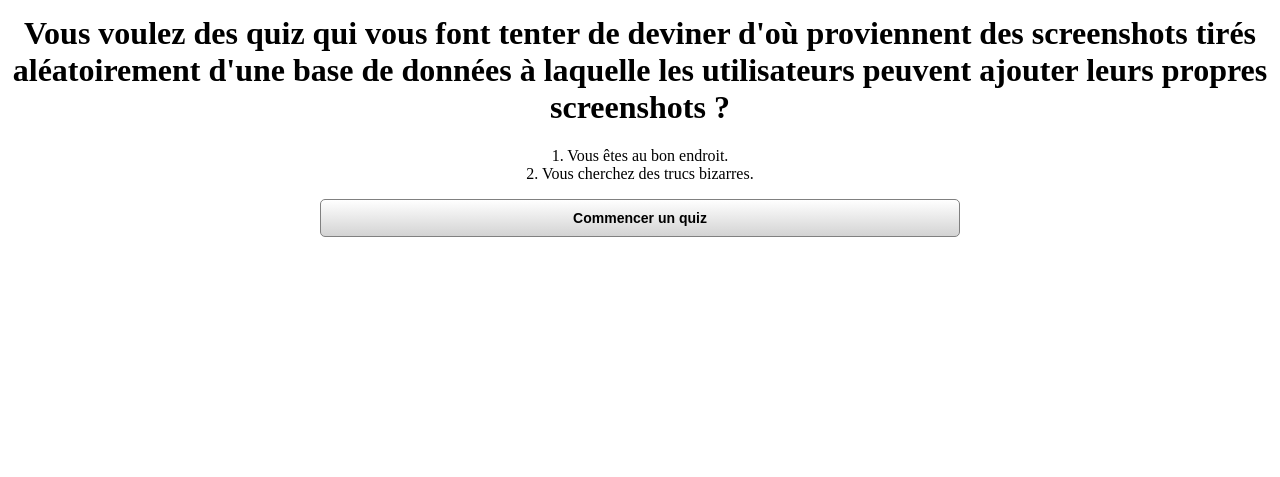
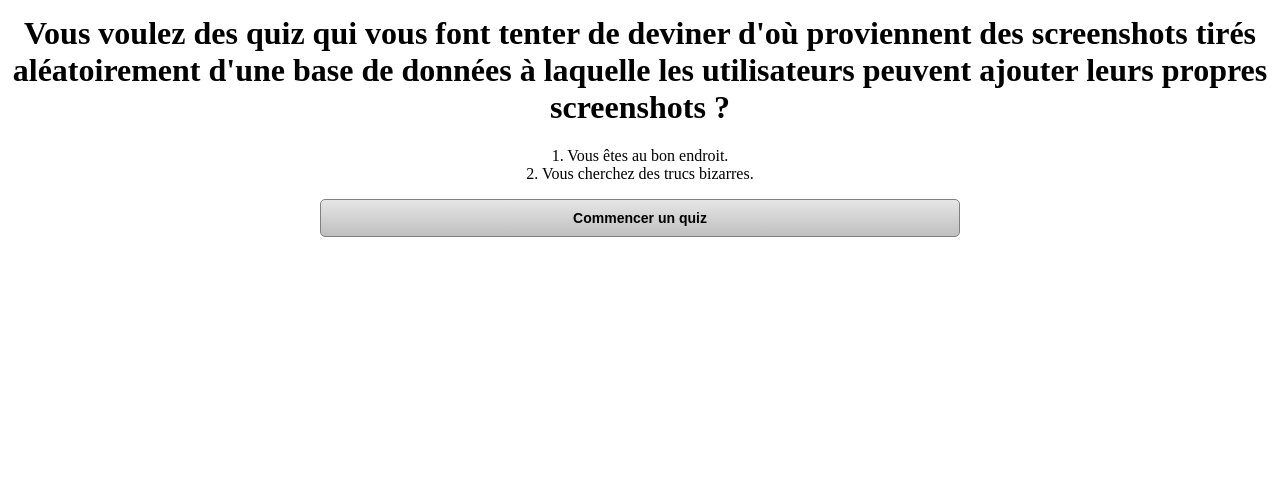
Before and after one commit to SentorBis/screentest, a PHP site: page /index.html in a window 1280 px wide, with the pointer over the restyled element. Shown: the part 192-669 px from the top of the page. Run offline with PHP 8.4, Linux system fonts and the light colour scheme.

Commit message:
Still tinkering with the buttons (now added a color change on hover) because I'm too lazy to get to database or javascript stuff yet.

```diff
--- a/myStyle.css
+++ b/myStyle.css
@@ -37,6 +37,14 @@ input.home {
     background: -o-linear-gradient(white, lightgrey); /* For Opera 11.1 to 12.0 */
     background: -moz-linear-gradient(white, lightgrey); /* For Firefox 3.6 to 15 */
     background: linear-gradient(white, lightgrey); /* Standard syntax */
+}
+
+input[type="submit"]:hover {
+	background: #e6e6e6; /* For browsers that do not support gradients */
+    background: -webkit-linear-gradient(#e6e6e6, #bfbfbf); /* For Safari 5.1 to 6.0 */
+    background: -o-linear-gradient(#e6e6e6, #bfbfbf); /* For Opera 11.1 to 12.0 */
+    background: -moz-linear-gradient(#e6e6e6, #bfbfbf); /* For Firefox 3.6 to 15 */
+    background: linear-gradient(#e6e6e6, #bfbfbf); /* Standard syntax */
 }
 
 footer {
```
